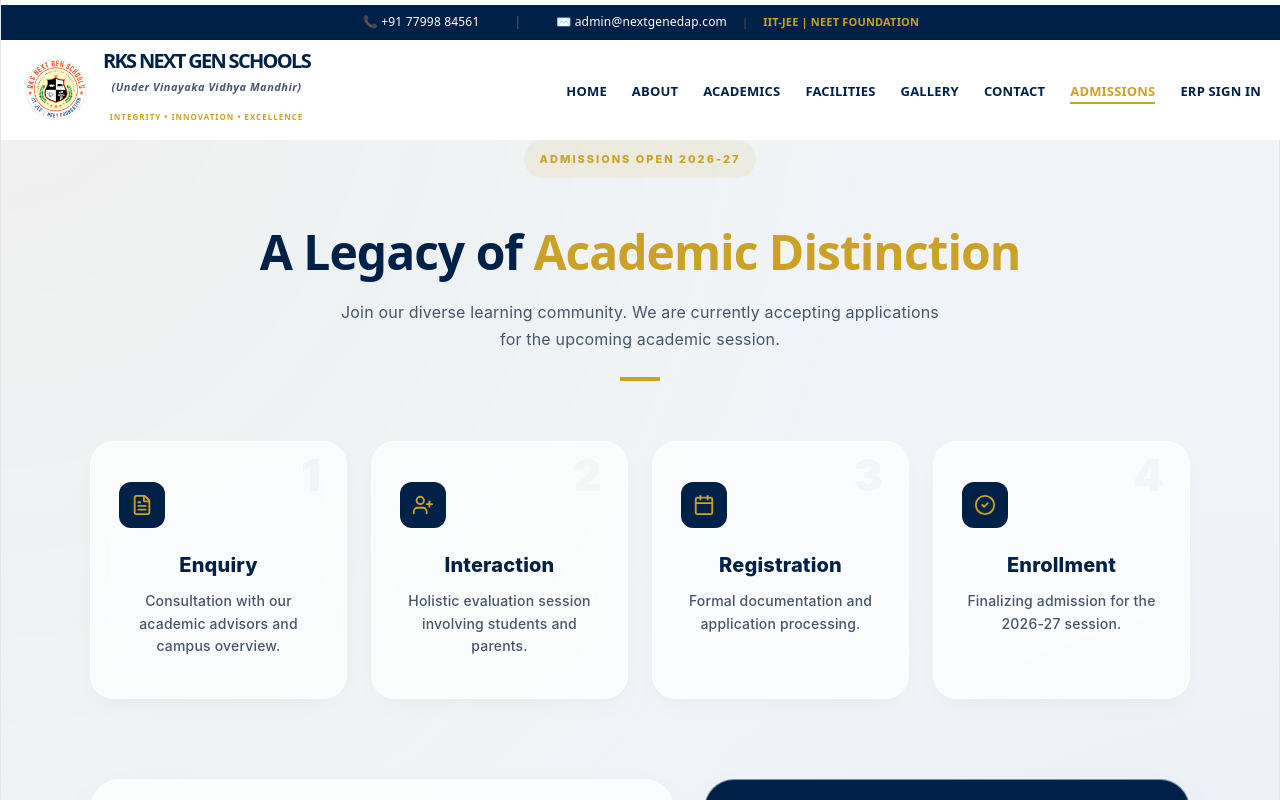
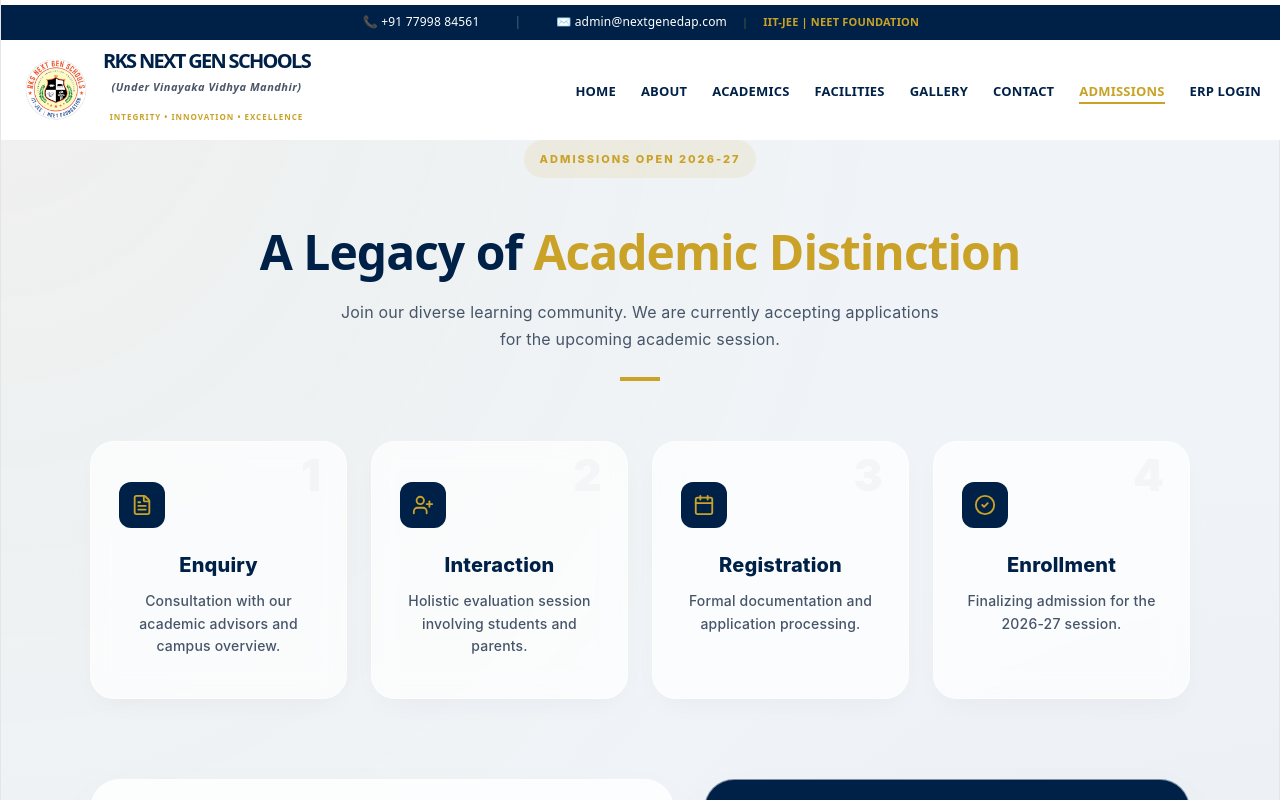
Before and after one commit to galanki-havya/rks_website, a React (Vite) app: page /admissions in a window 1280 px wide. Shown: the top 800 px of the page. Built offline with nearby package versions, Linux system fonts and the light colour scheme.

Commit message:
Header Updated

```diff
--- a/src/components/Header.jsx
+++ b/src/components/Header.jsx
@@ -103,7 +103,7 @@
                     onMouseLeave={() => setHovered(null)}
                     style={{...styles.navLink, color: hovered === "erp" ? colors.gold : colors.primary}}
                   >
-                    ERP SIGN IN
+                    ERP LOGIN
                     <motion.div initial={false} animate={{ width: hovered === "erp" ? "100%" : "0%" }} style={styles.underline} />
                   </a>
                 </li>
```
